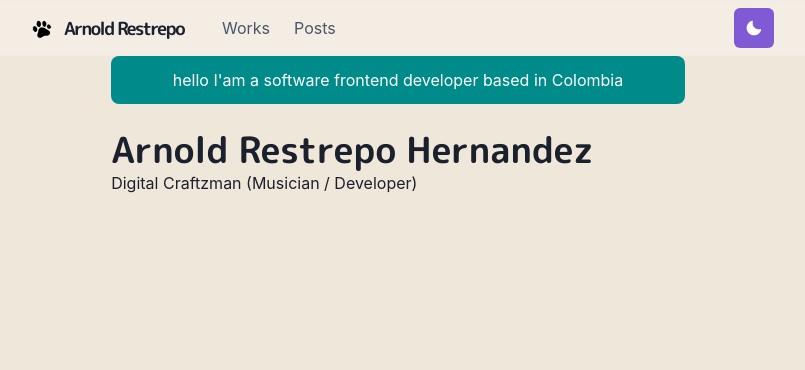
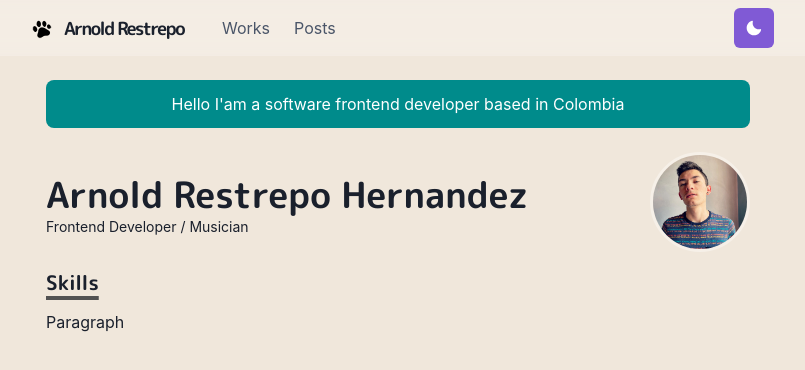
Before and after one commit to arestrepodev/portfolio-v2, a Next.js app: page / in a window 1280 px wide. Shown: the top 370 px of the page, without its empty margins (242-1047 px from the left). Built offline with nearby package versions, Linux system fonts and the light colour scheme.

Commit message:
Section and Header

```diff
--- /dev/null
+++ b/components/section.js
@@ -0,0 +1,23 @@
+import { motion } from 'framer-motion'
+import { chakra, shouldForwardProp } from '@chakra-ui/react'
+
+const StyleDiv = chakra(motion.div, {
+  shouldForwardProp: prop => {
+    return shouldForwardProp(prop) || prop === 'transition'
+  }
+})
+
+const Section = ({ children, delay = 0 }) => {
+  return (
+    <StyleDiv
+      initial={{ y: 0, opacity: 0 }}
+      animate={{ y: 0, opacity: 1 }}
+      transition={{ duration: 0.8, delay }}
+      mb={6}
+    >
+      {children}
+    </StyleDiv>
+  )
+}
+
+export default Section
--- a/lib/theme.js
+++ b/lib/theme.js
@@ -18,8 +18,8 @@ const components = {
         textUnderlineOffset: 6,
         textDecorationColor: '#525252',
         textDecorationThickness: 4,
-        margintop: 3,
-        marginbottom: 4
+        marginTop: 3,
+        marginBottom: 4
       }
     }
   },
--- a/pages/index.js
+++ b/pages/index.js
@@ -1,26 +1,64 @@
-import { Container, Box, Heading } from '@chakra-ui/react'
+import {
+  Container,
+  Box,
+  Heading,
+  Image,
+  Text,
+  useColorModeValue
+} from '@chakra-ui/react'
+import Section from '../components/Section'
 
 const Page = () => {
   return (
-    <Container>
+    <Container maxW="container.xl">
       <Box
         borderRadius="lg"
-        backgroundColor="darkcyan"
+        bg={useColorModeValue('darkcyan', 'whiteAlpha.200')}
         color="white"
         p={3}
         mb={6}
+        mt={6}
         align="center"
       >
-        hello I'am a software frontend developer based in Colombia
+        Hello I'am a software frontend developer based in Colombia
       </Box>
-      <Box as="section" display={{ md: 'flex' }}>
-        <Box flexFlow={1}>
+      <Box
+        as="section"
+        display={{ md: 'flex' }}
+        justifyContent={{ md: 'space-between' }}
+        alignItems="center"
+      >
+        <Box flexFlow={1} textAlign={{ xs: 'center' }}>
           <Heading as="h2" variant="page-title">
             Arnold Restrepo Hernandez
           </Heading>
-          <p>Digital Craftzman (Musician / Developer)</p>
+          <Text as="p" fontSize="sm">
+            Frontend Developer / Musician
+          </Text>
+        </Box>
+        <Box
+          flexShrink={0}
+          mt={{ base: 4, md: 0 }}
+          ml={{ md: 6 }}
+          align="center"
+        >
+          <Image
+            borderColor="whiteAlpha.500"
+            borderWidth={3}
+            borderStyle="solid"
+            maxWidth="100px"
+            display="inline-block"
+            borderRadius="full"
+            src="/images/profile-arnold-restrepo.jpeg"
+          />
         </Box>
       </Box>
+      <Section delay={0.1}>
+        <Heading as="h3" variant="section-title">
+          Skills
+        </Heading>
+        <p>Paragraph</p>
+      </Section>
     </Container>
   )
 }
```
Also changed, not shown: public/images/logotipo-arnold-restrepo.svg (added), public/images/profile-arnold-restrepo.jpeg (added).
